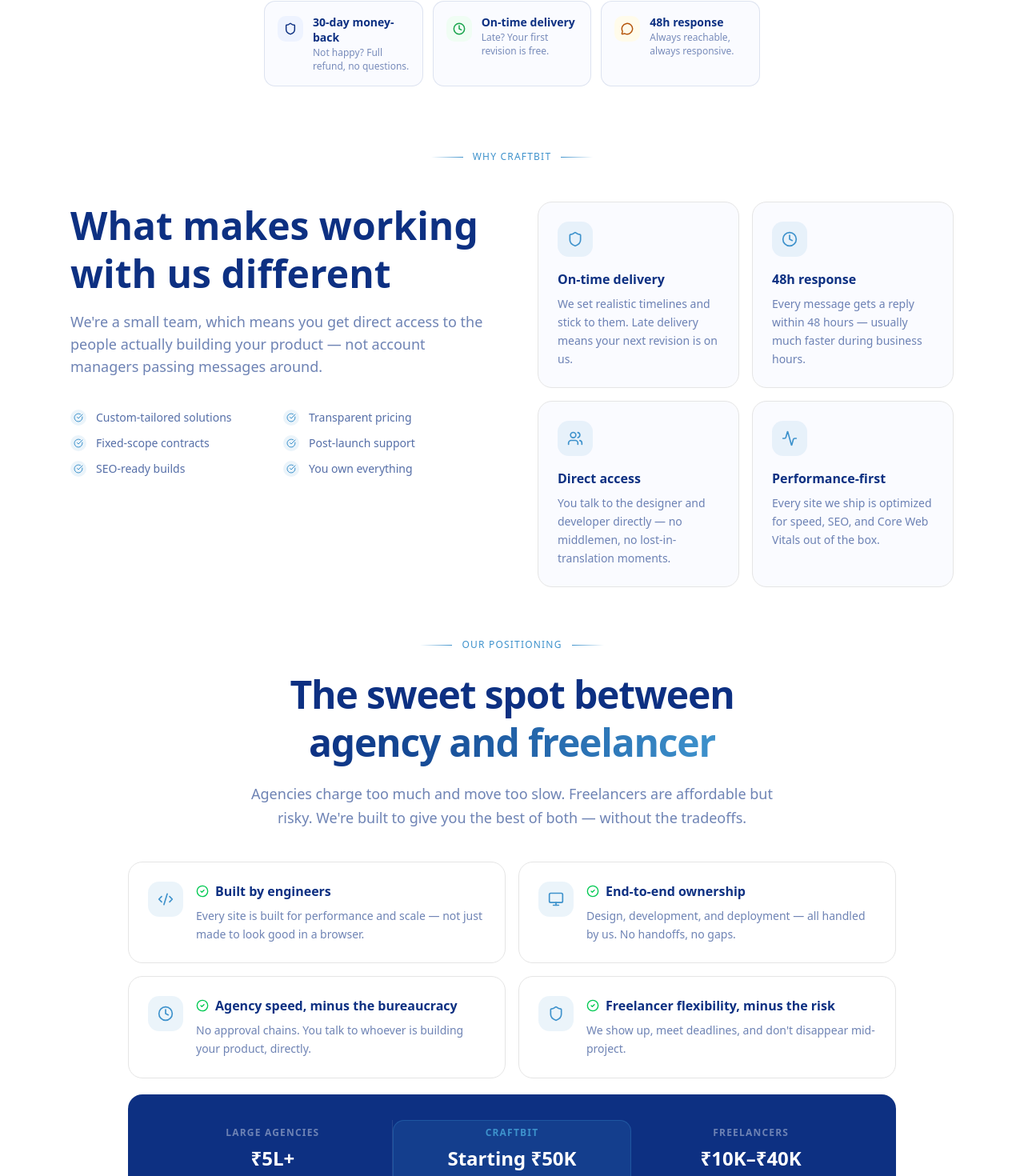
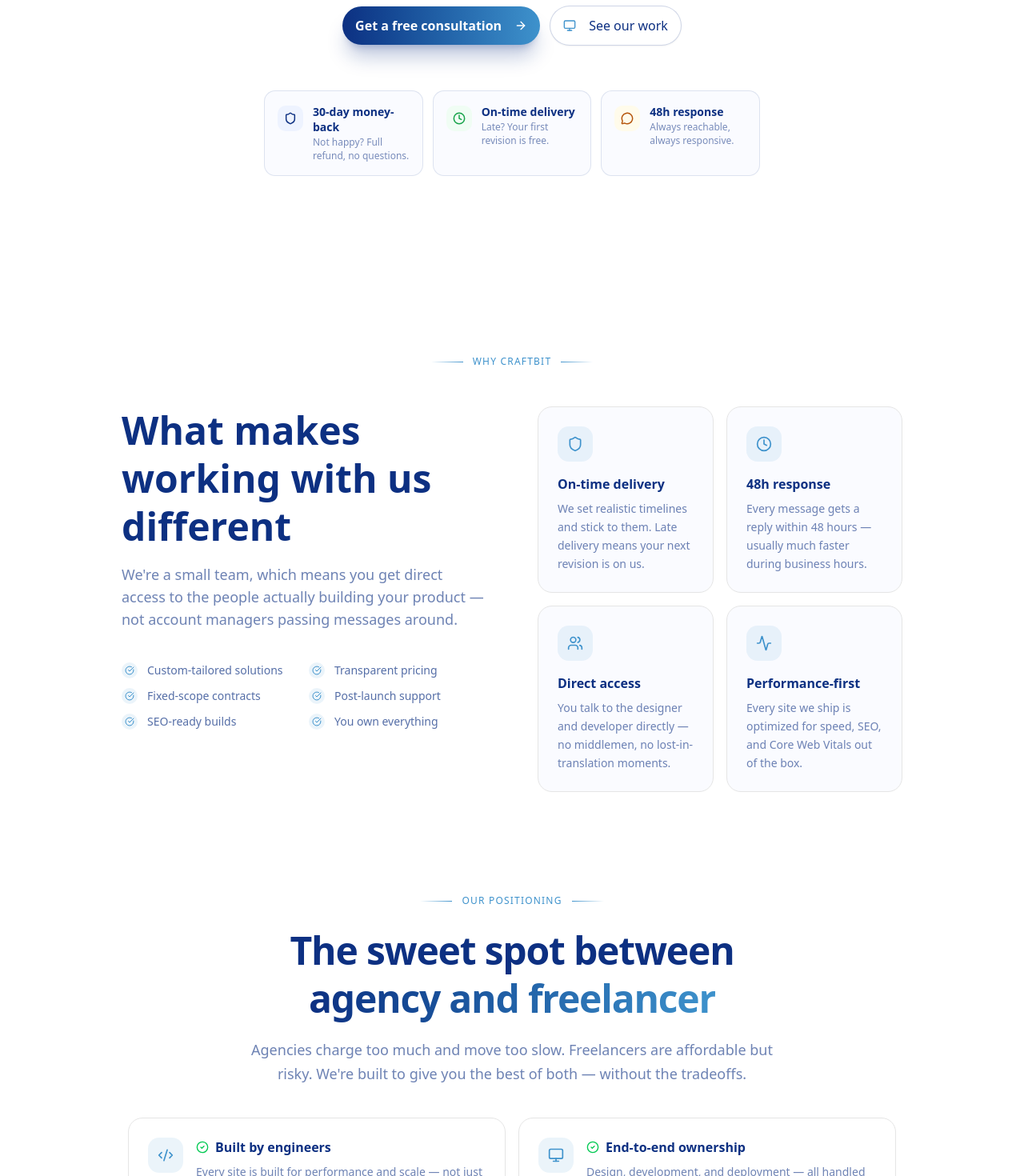
Before and after one commit to Craftbit-Solution/Craftbit, a Next.js app: page / in a window 1280 px wide. Shown: the part 612-2082 px from the top of the page at 80% size. Built offline with nearby package versions, Linux system fonts and the light colour scheme.

Commit message:
refactor: code cleanup

```diff
--- a/app/home/components/craft-studio.tsx
+++ b/app/home/components/craft-studio.tsx
@@ -1,9 +1,22 @@
 'use client';
 
+import SectionWrapper from '@/components/shared/section-wrapper';
 import { motion, Variants } from 'framer-motion';
-import { Code2, Monitor, Clock, Shield, CheckCircle2 } from 'lucide-react';
+import {
+  Code2,
+  Monitor,
+  Clock,
+  Shield,
+  CheckCircle2,
+  LucideIcon,
+} from 'lucide-react';
 
-const reasons = [
+type Reason = {
+  icon: LucideIcon;
+  title: string;
+  description: string;
+};
+const reasons: Reason[] = [
   {
     icon: Code2,
     title: 'Built by engineers',
@@ -61,7 +74,7 @@ const fadeUp: Variants = {
 
 export default function CraftStudio() {
   return (
-    <section className="py-8">
+    <SectionWrapper className="py-16">
       <div className="relative mx-auto max-w-5xl px-6 lg:px-8">
         {/* Eyebrow */}
         <motion.div
@@ -188,6 +201,6 @@ export default function CraftStudio() {
           </span>
         </p>
       </div>
-    </section>
+    </SectionWrapper>
   );
 }
--- a/app/home/components/hero.tsx
+++ b/app/home/components/hero.tsx
@@ -6,10 +6,20 @@ import {
   Shield,
   Clock,
   MessageCircle,
+  LucideIcon,
 } from 'lucide-react';
 import { Button } from '@/components/ui/button';
+import SectionWrapper from '@/components/shared/section-wrapper';
 
-const guarantees = [
+type Guarantee = {
+  icon: LucideIcon;
+  iconBg: string;
+  iconColor: string;
+  title: string;
+  desc: string;
+};
+
+const guarantees: Guarantee[] = [
   {
     icon: Shield,
     iconBg: '#eef3ff',
@@ -48,7 +58,7 @@ const fadeUp: Variants = {
 
 export default function HomeHero() {
   return (
-    <section className="relative z-10 select-text">
+    <SectionWrapper className="pt-28 pb-20">
       <div className="relative z-10 px-6 pt-12 pb-20">
         <div className="text-center">
           <motion.div
@@ -177,6 +187,6 @@ export default function HomeHero() {
           </motion.div>
         </div>
       </div>
-    </section>
+    </SectionWrapper>
   );
 }
--- a/app/home/components/why-choose-us.tsx
+++ b/app/home/components/why-choose-us.tsx
@@ -1,11 +1,25 @@
 'use client';
 
 import { motion, Variants } from 'framer-motion';
-import { Shield, Clock, Users, Activity, CheckCircle } from 'lucide-react';
+import {
+  Shield,
+  Clock,
+  Users,
+  Activity,
+  CheckCircle,
+  LucideIcon,
+} from 'lucide-react';
 import AnimatedSection from './animated-section';
 import SectionHeader from './header';
+import SectionWrapper from '@/components/shared/section-wrapper';
 
-const features = [
+type Feature = {
+  icon: LucideIcon;
+  title: string;
+  description: string;
+};
+
+const features: Feature[] = [
   {
     icon: Shield,
     title: 'On-time delivery',
@@ -55,7 +69,7 @@ const fadeUp: Variants = {
 
 export default function WhyChooseUs() {
   return (
-    <section className="mb-8 py-0">
+    <SectionWrapper className="py-16">
       <motion.div
         initial="hidden"
         whileInView="visible"
@@ -126,6 +140,6 @@ export default function WhyChooseUs() {
           </div>
         </div>
       </div>
-    </section>
+    </SectionWrapper>
   );
 }
--- a/app/home/home.tsx
+++ b/app/home/home.tsx
@@ -4,10 +4,10 @@ import WhyChooseUs from './components/why-choose-us';
 
 export default function HomePage() {
   return (
-    <div className="mx-auto min-h-screen max-w-6xl">
+    <>
       <HomeHero />
       <WhyChooseUs />
       <CraftStudio />
-    </div>
+    </>
   );
 }
--- a/app/layout.tsx
+++ b/app/layout.tsx
@@ -29,7 +29,7 @@ export default function RootLayout({
         className={`${geistSans.variable} ${geistMono.variable} antialiased`}
       >
         <Navbar />
-        <div className="pt-20">{children}</div>
+        <div className="mx-auto min-h-screen max-w-7xl pt-20">{children}</div>
       </body>
     </html>
   );
--- a/app/services/components/processes.tsx
+++ b/app/services/components/processes.tsx
@@ -86,7 +86,6 @@ export default function ProcessSection() {
       <SectionLabel text={'Our Process'} />
 
       <div className="">
-        ={' '}
         <motion.div
           className="mb-16 text-center"
           initial="hidden"
--- a/app/services/page.tsx
+++ b/app/services/page.tsx
@@ -8,7 +8,7 @@ import ServicesLists from './components/service-list';
 
 export default function ServicesPage() {
   return (
-    <div className="mx-auto min-h-screen max-w-7xl">
+    <div>
       <ServiceHero />
       {/* <div className="w-[100%] mx-auto border-t border-grey-400" /> */}
       <ServicesLists />
--- /dev/null
+++ b/components/shared/section-wrapper.tsx
@@ -0,0 +1,15 @@
+interface SectionWrapperProps {
+  children: React.ReactNode;
+  className?: string;
+}
+
+export default function SectionWrapper({
+  children,
+  className = '',
+}: Readonly<SectionWrapperProps>) {
+  return (
+    <section className={`w-full px-4 sm:px-6 lg:px-8 ${className}`}>
+      <div className="mx-auto w-full max-w-5xl">{children}</div>
+    </section>
+  );
+}
```
